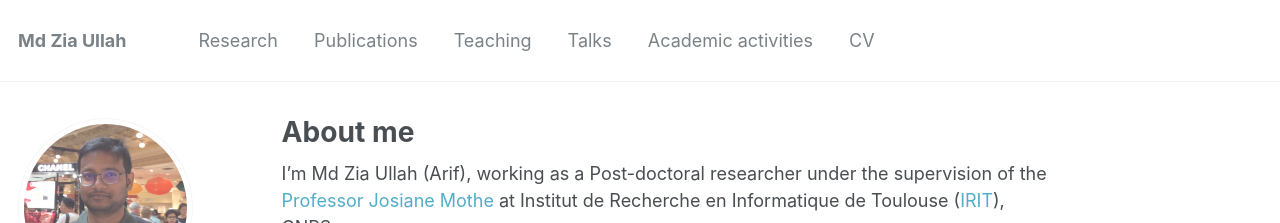
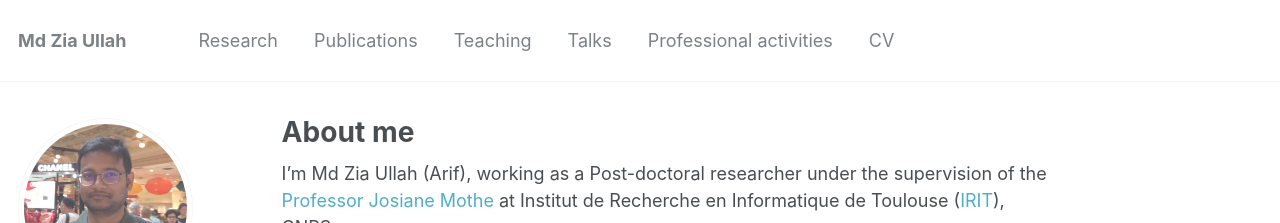
Before and after one commit to zuacubd/zuacubd.github.io, a Jekyll site: the page built from _pages/about.md, in a window 1280 px wide and 1004 px high. Shown: the top 223 px of the window. Built offline with Jekyll 4.4.1, drawn with Linux system fonts in a browser that asks for light colours; some web fonts are replaced.

Commit message:
Update navigation.yml

```diff
--- a/_data/navigation.yml
+++ b/_data/navigation.yml
@@ -24,7 +24,7 @@ main:
 #  - title: "Tasks and Workshops"
 #    url: /workshops/
 
-  - title: "Academic activities"
+  - title: "Professional activities"
     url: /professional/
 
   - title: "CV"
```
